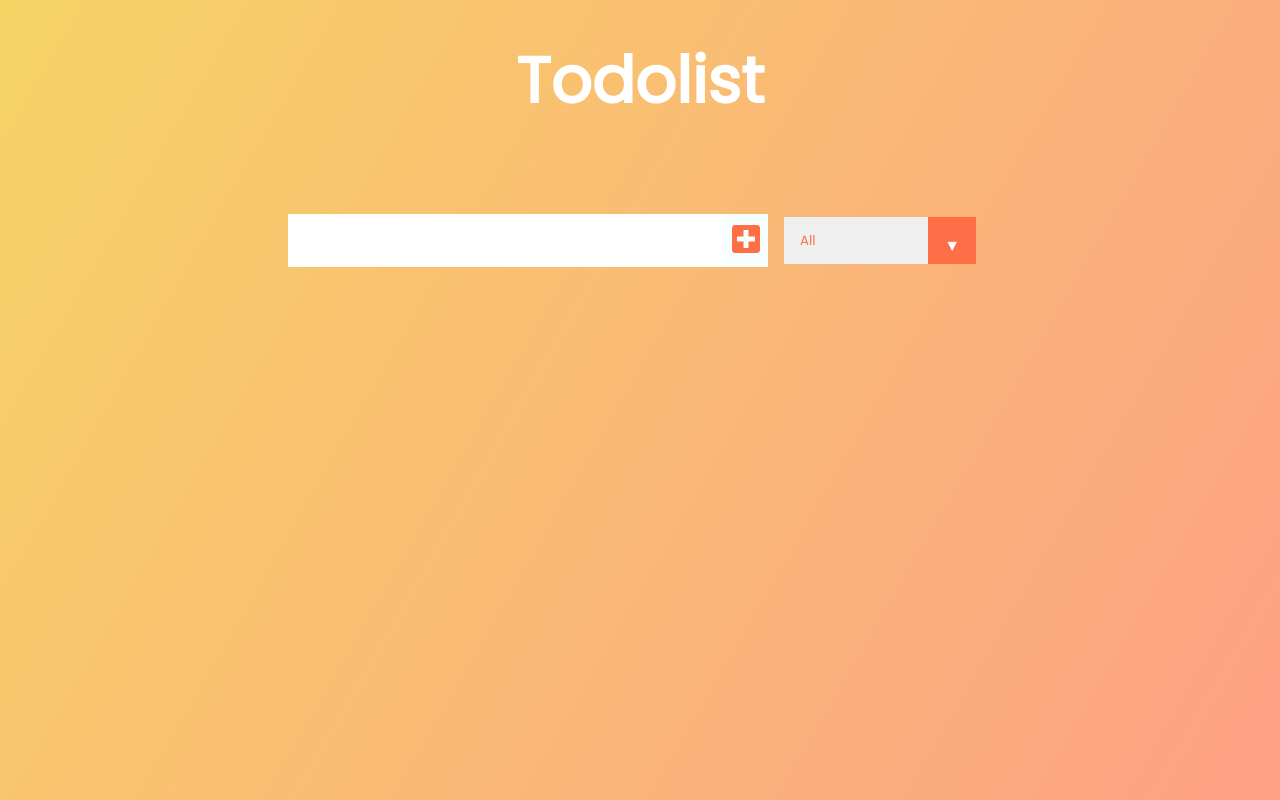
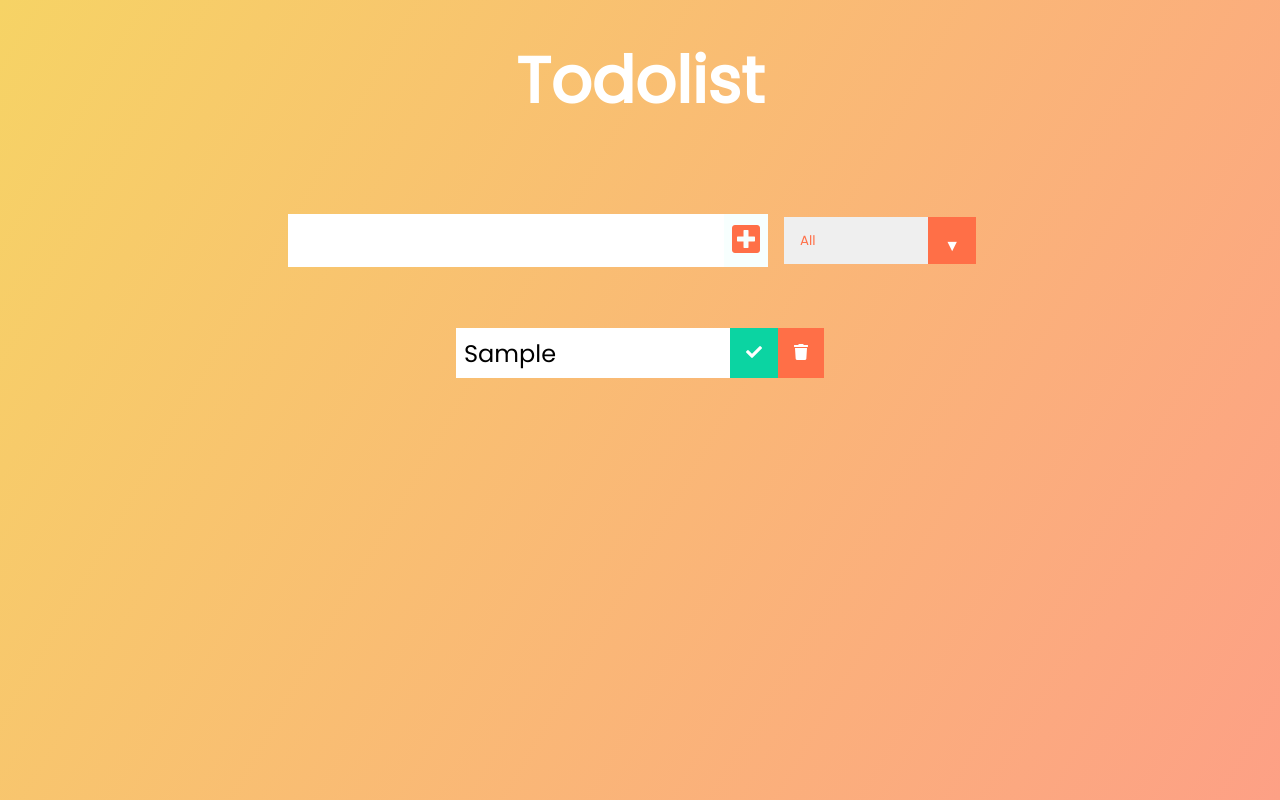
Before and after one commit to branmar97/todolist-react, a React (Create React App) app: page / in a window 1280 px wide. Both pictures are taken after typing "Sample" into the empty fields and a click on the button 746 px from the left and 240 px from the top of the page. Built offline with nearby package versions, Linux system fonts and the light colour scheme.

Commit message:
Initialize Todo components

```diff
--- a/src/components/Todo.js
+++ b/src/components/Todo.js
@@ -1,9 +1,9 @@
 import React from 'react';
 
-const Todo = () => {
+const Todo = ({ text }) => {
     return(
         <div className='todo'>
-            <li className='todo-item'>Hey</li>
+            <li className='todo-item'>{text}</li>
             <button className='complete-btn'>
                 <i className='fas fa-check'></i>
             </button>
--- a/src/components/Todolist.js
+++ b/src/components/Todolist.js
@@ -2,10 +2,13 @@
 // Import Components
 import Todo from './Todo'
 
-const Todolist = () => {
+const Todolist = ({ todos }) => {
     return(
         <div className='todo-container'>
             <ul className='todo-list'>
+                {todos.map(todo => (
+                    <Todo text={todo.text} id={todo.id} />
+                ))}
             </ul>
         </div>
     );
```
